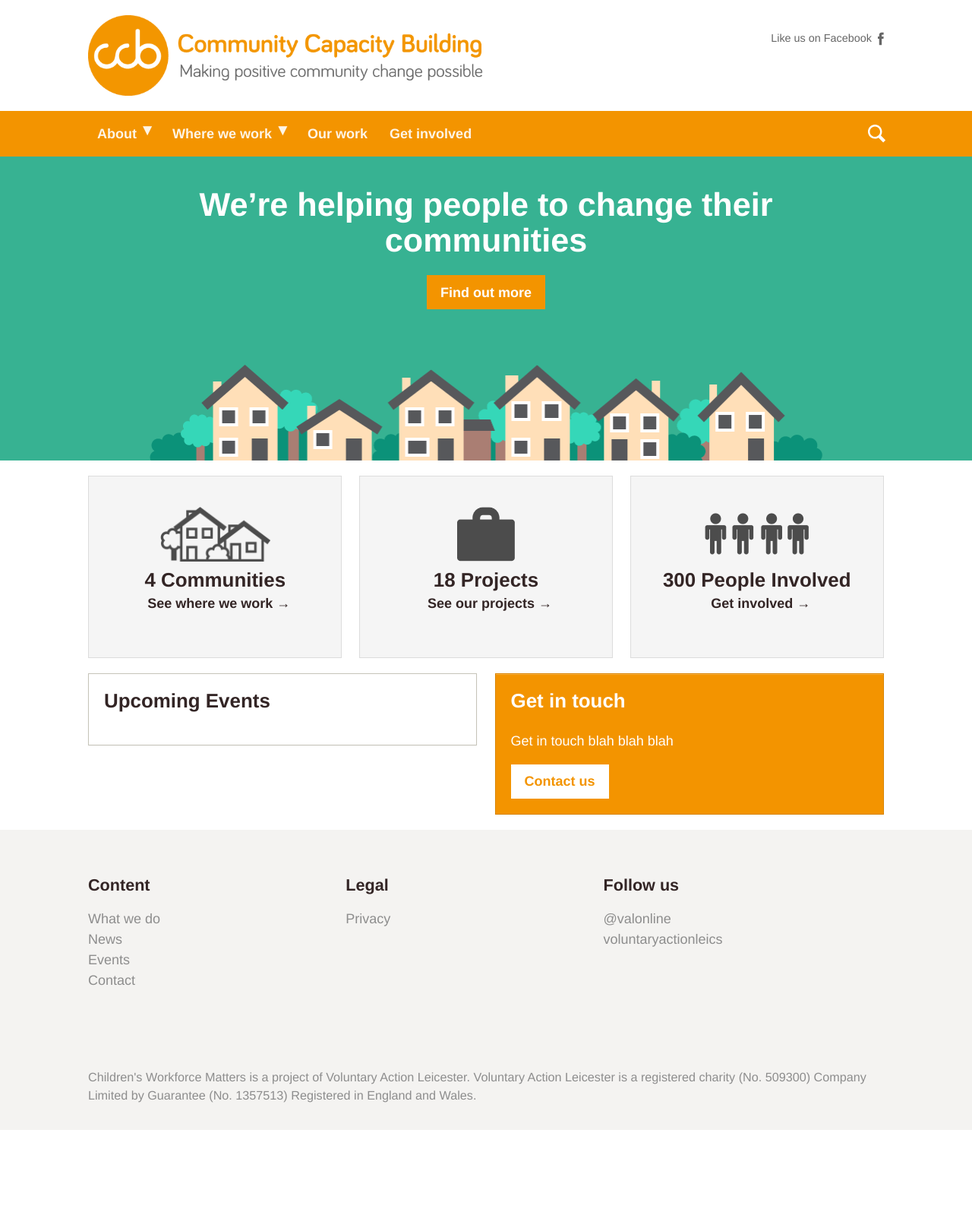
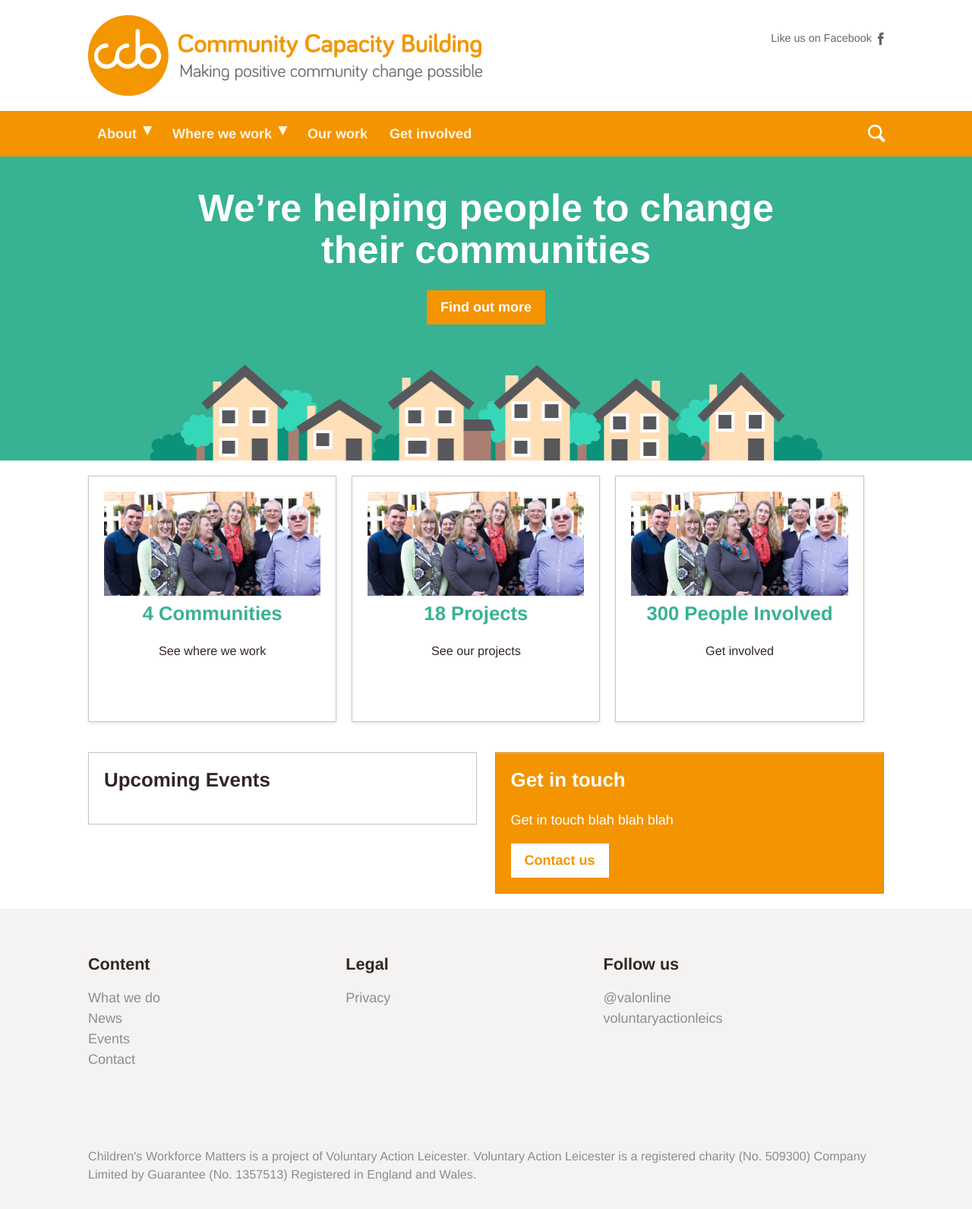
Before and after one commit to richardatval/www.communitycapacity.co.uk, a Jekyll site: the page built from index.html, in a window 1280 px wide. Shown: the whole page at 76% size. Built offline with Jekyll 4.4.1, drawn with Linux system fonts in a browser that asks for light colours; nearby versions of some CDN libraries; before the commit the page ends 1487 px from its top, so only the background shows below that.

Commit message:
Add teaser cards to front page

```diff
--- a/_layouts/home.html
+++ b/_layouts/home.html
@@ -2,7 +2,7 @@
 # Layouts must stay in HTML
 ---
 {% include header.html %}
-<main role="main" class="page-content m-scene one-sidebar sidebar-second">
+<main role="main" class="page-content page-home m-scene one-sidebar sidebar-second">
 	<div  class="scene_element scene_element--fadein">
 		<section class="band hero-band">
 		<div class="container">
@@ -21,22 +21,34 @@
 	</section>
 	</header>
 </div>
-</main>
-<div class="container triad">
-<a href="/about/who-we-are">
-<img src="img/community-icon.png">
-<h3>4 Communities</h3>
-<span href="#">See where we work</span>
-</a>
-<a href="/our-work">
-<img src="img/projects-icon.png">
-<h3>18 Projects</h3>
-<span href="/our-work">See our projects</span>
-<a href="/get-involved">
-<img src="img/people-icon.png">
-<h3>300 People Involved</h3>
-<span>Get involved</span>
-</a>
+<div class="container teasers-container">
+<div class="teaser-wrapper">
+	<div class="teaser">
+  <a href="{{ site.baseurl }}{{ post.url }}"><img src="{{ site.baseurl }}/img/coalville-friendship-group.jpg"></a>
+  <h3><a href="{{ site.baseurl }}{{ post.url }}">4 Communities</a></h3>
+  <div class="content">
+<a href="#">See where we work</a>
+  </div>
+</div>
+</div>
+<div class="teaser-wrapper">
+	<div class="teaser">
+  <a href="{{ site.baseurl }}{{ post.url }}"><img src="{{ site.baseurl }}/img/coalville-friendship-group.jpg"></a>
+  <h3><a href="{{ site.baseurl }}{{ post.url }}">18 Projects</a></h3>
+  <div class="content">
+<a href="#">See our projects</a>
+  </div>
+</div>
+</div>
+<div class="teaser-wrapper">
+	<div class="teaser">
+  <a href="{{ site.baseurl }}{{ post.url }}"><img src="{{ site.baseurl }}/img/coalville-friendship-group.jpg"></a>
+  <h3><a href="{{ site.baseurl }}{{ post.url }}">300 People Involved</a></h3>
+  <div class="content">
+<a href="#">Get involved</a>
+  </div>
+</div>
+</div>
 </div>
 <div class="container">
 {% include fb.html %}
@@ -48,5 +60,6 @@
 </div>
 </div>
 </div>
+</main>
 {% include footer.html %}
 {% include closure.html %}
--- a/_sass/components/_hero.scss
+++ b/_sass/components/_hero.scss
@@ -44,13 +44,13 @@ background-size: 888px auto;
 
 @include media($tablet) {
 	.hero-inner {
-		margin: auto auto auto auto;
+		margin: auto 10% auto 10%;
 		min-height: 300px;
 		.hero-copy {
 			@include animation-delay(2s);
 			@include animation(scale 1.0s ease-in, slide 2.0s ease);
 			h1 {
-				font-size: 1.6em;
+				font-size: 2em;
 				margin-bottom: 0.5em;
 			}
 		}
@@ -63,7 +63,7 @@ background-size: 888px auto;
 		min-height: 400px;
 		.hero-copy {
 			h1 {
-				font-size: 2.4em;
+				font-size: 2.8em;
 			}
 			p {
 				font-size: 1.1em
--- a/_sass/components/_navigation.scss
+++ b/_sass/components/_navigation.scss
@@ -379,6 +379,7 @@ a.logo {
 	background-repeat: no-repeat;
 	background-position: center center;
 	text-indent: -99999px;
+	@include transition(all 0.1s ease-in-out);
 	@include logoresizer($logo-image-width, $logo-image-height);
 	background-image:url('#{"" + $image-directory}/logo.png');
 }
--- a/_sass/components/_page.home.scss
+++ b/_sass/components/_page.home.scss
@@ -1,52 +1,25 @@
-.triad {
-	padding-left: $gutter;
-	padding-right: $gutter;
-	> a {
-		display: block;
+.page-home {
+	.teasers-container {
 		margin-top: $gutter;
-		padding: $gutter*2 $gutter $gutter $gutter;
-		border: 1px solid darken(whitesmoke, 10%);
-		@include transition(all 0.1s ease-in-out);
-		background: whitesmoke;
-		min-height: 240px;
-		&:hover {
-			cursor: pointer;
-			background: $brand-primary;
-			text-decoration: none;
-			color: #fff;
-			h3, span {
-				color: #fff;
-			}
+		text-align: center;
+		h3 a {
+			color: $green;
+			font-size: 1.1em;
 		}
-		h3 {
-			margin-bottom: 0;
+		a {
 			color: $dark-gray;
 		}
-		img {
-			width: auto;
-			max-height: 4em;
-		}
-		span {
-			color: $dark-gray;
-			font-weight: bold;
-			display: block;
-			clear: both;
-			width: 100%;
-			&:after {
-				content:" \2192"
+		.teaser {
+			@include media($mobile) {
+				height: auto;
 			}
-			padding-left: 10px;
-		}
-		text-align: center;
-		@include media($mobile) {
-			@include fill-parent;
-		}
-
-		@include media(890px) {
-			@include span-columns(4 of 12);
+			@include media($tablet) {
+				height: 20em;
+			}
 		}
 	}
 }
+
 
 #fb-events-wrapper {
 	@include media($mobile) {
```
